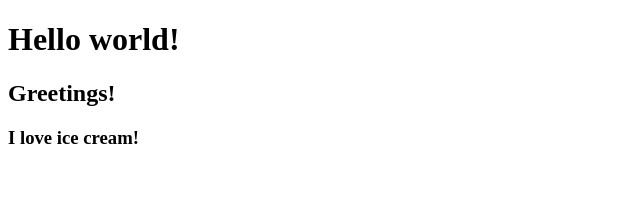
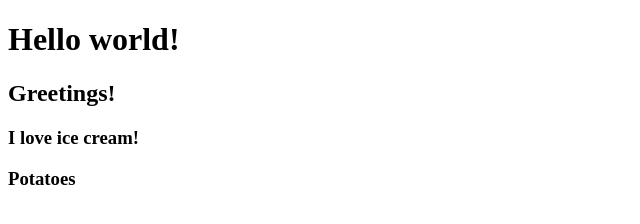
Before and after one commit to alfarrobeira/anja-project, a plain HTML site: page index.html in a window 1280 px wide. Shown: the full height of the page, 0-640 px from the left. Drawn offline with Linux system fonts and the light colour scheme.

Commit message:
hello from Owen

```diff
--- a/index.html
+++ b/index.html
@@ -10,5 +10,6 @@
     <h1>Hello world!</h1>
     <h2>Greetings!</h2>
     <h3>I love ice cream!</h3>
+    <h3>Potatoes</h3>
 </body>
 </html>
```
